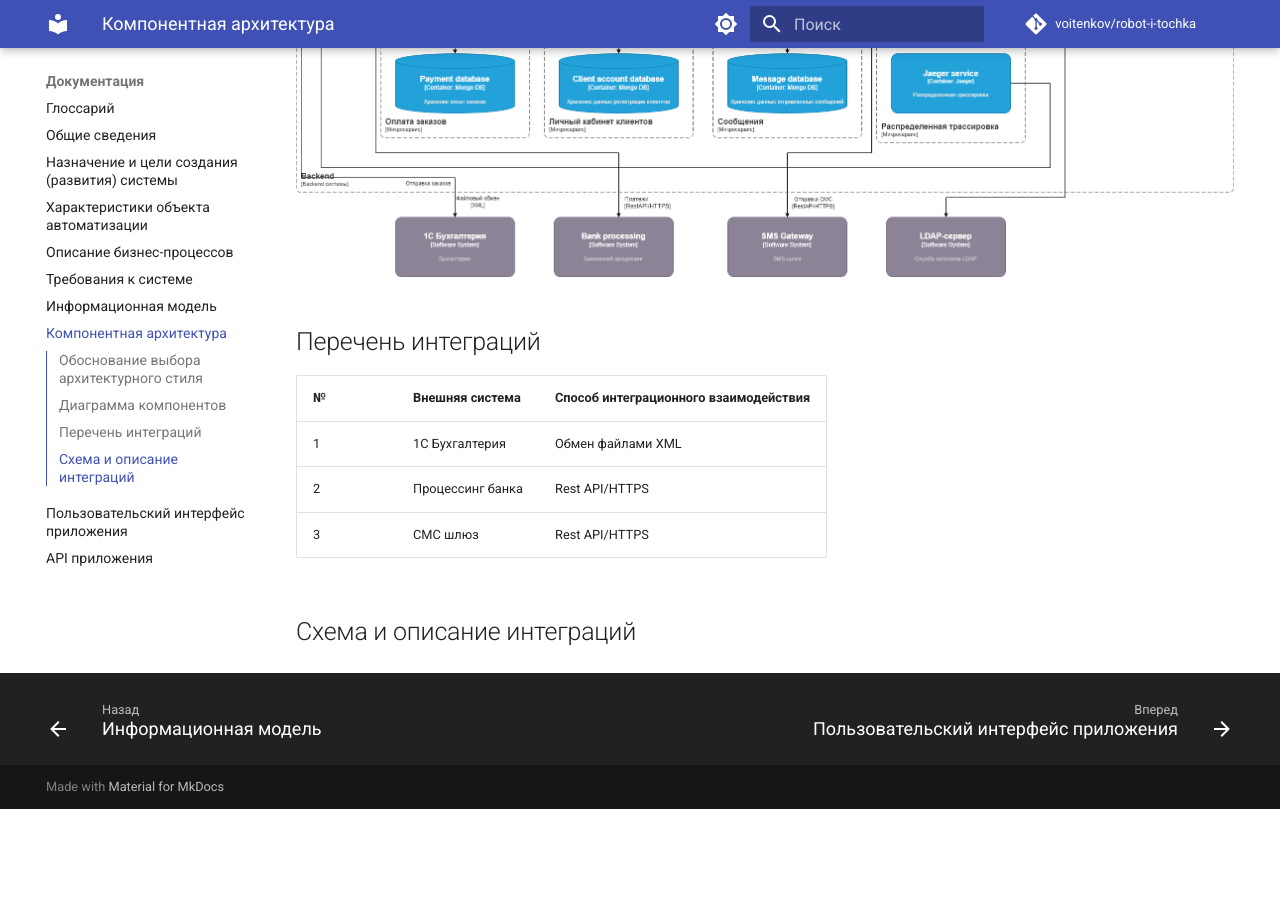
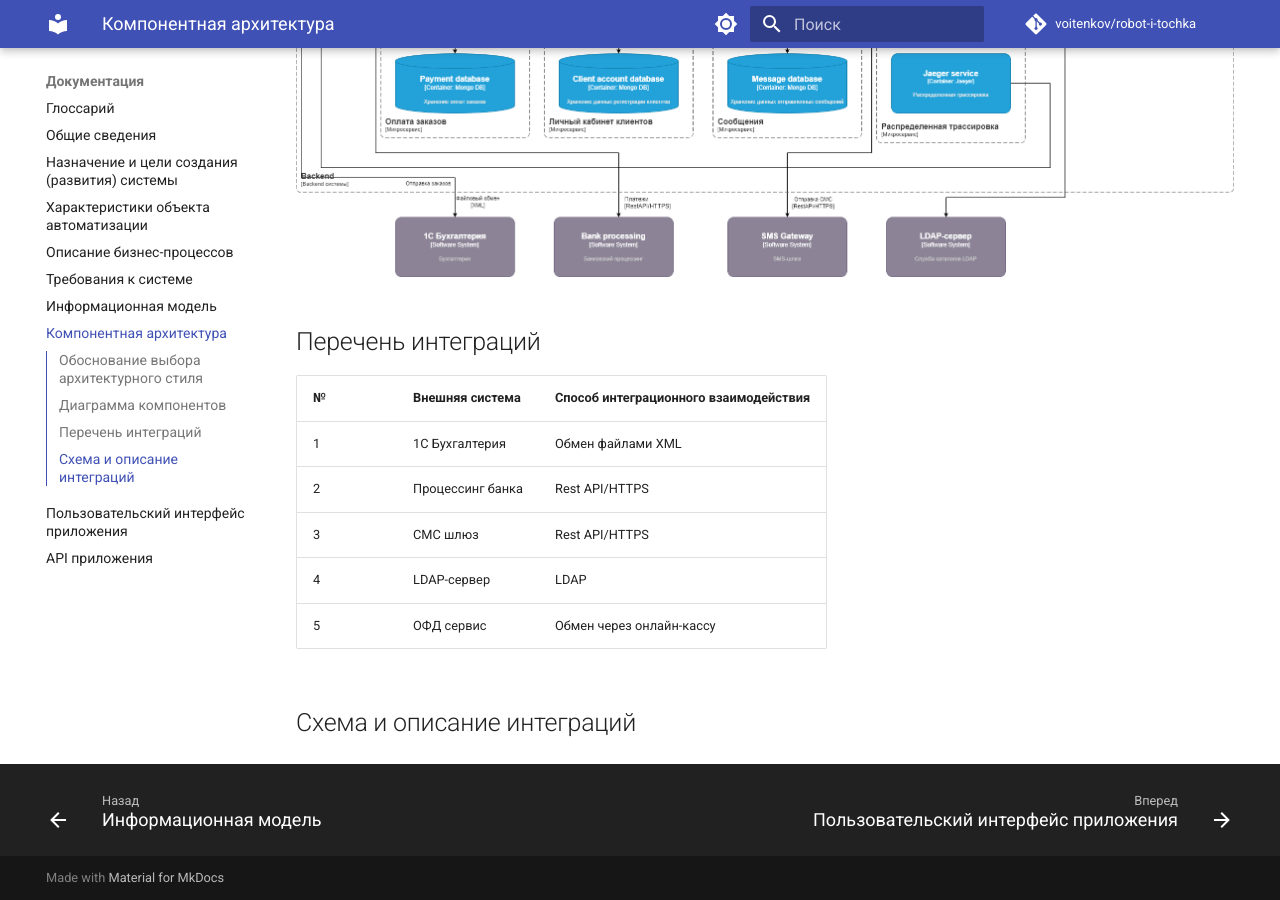
Before and after one commit to voitenkov/robot-i-tochka, an MkDocs documentation site: the page built from docs/architecture.md, in a window 1280 px wide and 900 px high, scrolled down 2017 px. Built offline with MkDocs 1.6.1 and Material for MkDocs 9.7.7, drawn with Linux system fonts in a browser that asks for light colours; comment, search, counter and statistics services are not loaded; before the commit the page ends 2826 px from its top, so only the background shows below that.

Commit message:
architecture 3

```diff
--- a/docs/architecture.md
+++ b/docs/architecture.md
@@ -41,5 +41,7 @@
 | 1 | 1С Бухгалтерия | Обмен файлами XML |
 | 2 | Процессинг банка | Rest API/HTTPS |
 | 3 | СМС шлюз | Rest API/HTTPS |
+| 4 | LDAP-сервер | LDAP |
+| 5 | ОФД сервис | Обмен через онлайн-кассу |
 
 ## Схема и описание интеграций
```
